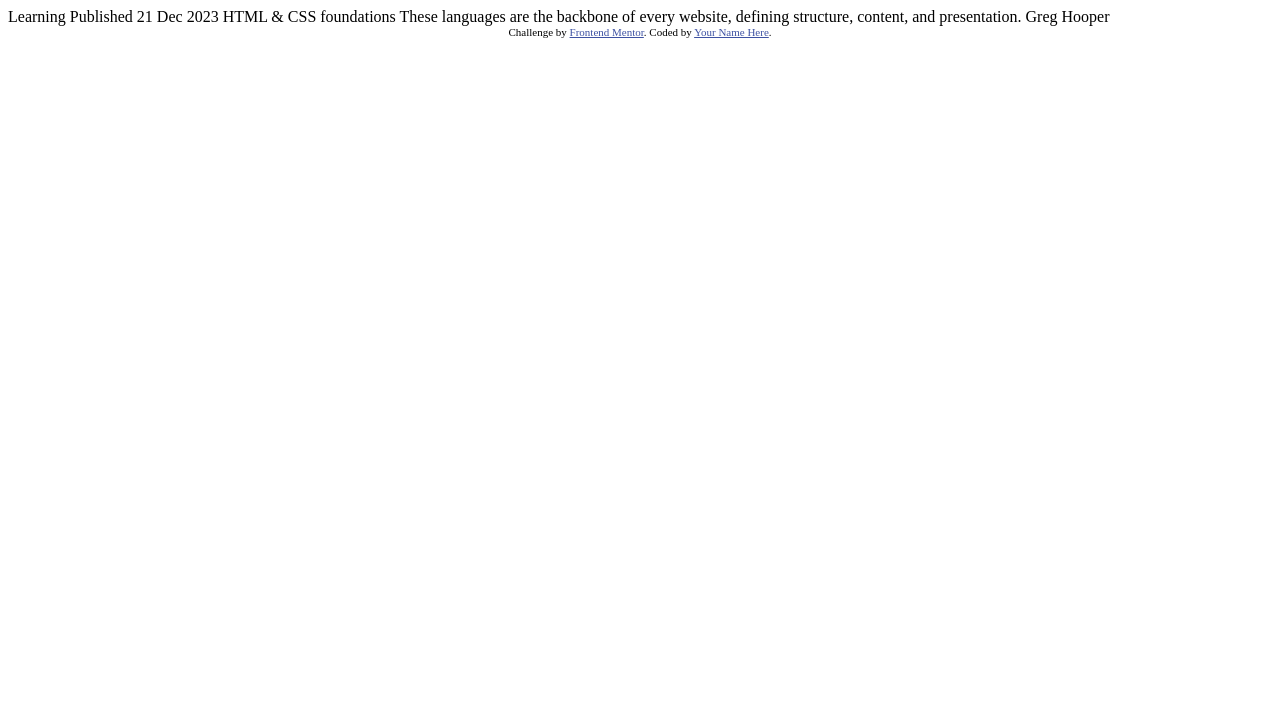
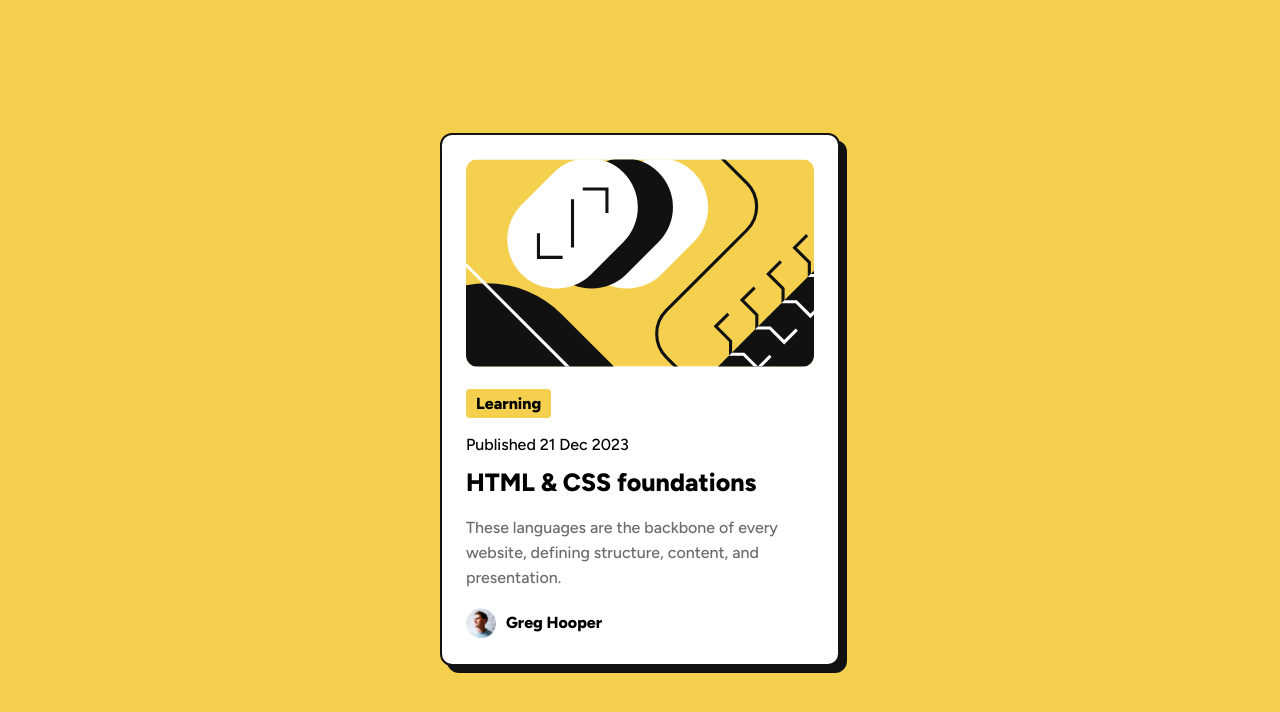
Before and after one commit to Franco-Cipo/blog-preview-card-franco, a plain HTML site: page blog-preview-card-main/index.html in a window 1280 px wide. Drawn offline with Linux system fonts and the light colour scheme.

Commit message:
Finished Challenge

```diff
--- a/blog-preview-card-main/index.html
+++ b/blog-preview-card-main/index.html
@@ -1,34 +1,36 @@
 <!DOCTYPE html>
 <html lang="en">
-<head>
-  <meta charset="UTF-8">
-  <meta name="viewport" content="width=device-width, initial-scale=1.0"> <!-- displays site properly based on user's device -->
+  <head>
+    <meta charset="UTF-8" />
+    <meta name="viewport" content="width=device-width, initial-scale=1.0" />
+    <!-- displays site properly based on user's device -->
 
-  <link rel="icon" type="image/png" sizes="32x32" href="./assets/images/favicon-32x32.png">
+    <link
+      rel="icon"
+      type="image/png"
+      sizes="32x32"
+      href="./assets/images/favicon-32x32.png"
+    />
 
-  <title>Frontend Mentor | Blog preview card</title>
+    <link rel="stylesheet" href="style.css" />
 
-  <!-- Feel free to remove these styles or customise in your own stylesheet 👍 -->
-  <style>
-    .attribution { font-size: 11px; text-align: center; }
-    .attribution a { color: hsl(228, 45%, 44%); }
-  </style>
-</head>
-<body>
+    <title>Frontend Mentor | Blog preview card</title>
+  </head>
+  <body>
+    <div class="container">
+    <img src="assets/images/illustration-article.svg" alt="illustration" class="illustration">
+    <button>Learning</button>
+    <p id="date">Published 21 Dec 2023</p>
+    <h1>HTML & CSS foundations </h1>
+    <p id="blog-entry">These languages are
+      the backbone of every website, defining structure, content, and
+      presentation.</p>
 
-  Learning
 
-  Published 21 Dec 2023
-
-  HTML & CSS foundations
-
-  These languages are the backbone of every website, defining structure, content, and presentation.
-
-  Greg Hooper
-
-  <div class="attribution">
-    Challenge by <a href="https://www.frontendmentor.io?ref=challenge" target="_blank">Frontend Mentor</a>.
-    Coded by <a href="#">Your Name Here</a>.
+    <div class="profile">
+    <img src="assets/images/image-avatar.webp" alt="avatar" class="p-p">
+    <p class="publisher">Greg Hooper</p>
   </div>
-</body>
+  </div>
+  </body>
 </html>
--- /dev/null
+++ b/blog-preview-card-main/style.css
@@ -0,0 +1,115 @@
+
+@import url('https://fonts.googleapis.com/css2?family=Figtree:wght@500;800&display=swap');
+
+
+*{
+    box-sizing: border-box;
+    margin: 0;
+    padding: 0;
+    font-family: var(--ff-Figtree);
+}
+
+
+:root{
+--Yellow: hsl(47, 88%, 63%);
+--White: hsl(0, 0%, 100%);
+--Gray-500: hsl(0, 0%, 42%);
+--Gray-950: hsl(0, 0%, 7%);
+
+--ff-Figtree: "Figtree", sans-serif;
+
+--font-weight-bold: 800;
+--fw-500: 500;
+
+--fs-p: 16px;
+
+}
+
+body {
+    background-color: var(--Yellow);
+    display: flex;
+    align-items: center;
+    justify-content: center;
+    height: calc(100vh - 1px);
+}
+
+.illustration {
+    width: 100%;
+    border-radius: 12px;
+}
+
+.container {
+    background-color: var(--White);
+    padding: 24px;
+    line-height: 34px;
+    border: 2px solid var(--Gray-950);
+    border-radius: 12px;
+    box-shadow: 7px 7px 0px var(--Gray-950);
+
+}
+
+@media (min-width: 400px) {
+    .container {
+        width: 400px;
+    }
+}
+
+button{
+    background-color: var(--Yellow);
+    border: none;
+    padding: 5px 10px 5px 10px ;
+    font-weight: 800;
+    border-radius: 4px;
+    font-size: 16px;
+    margin: 10px 0 10px 0;
+
+}
+
+#date{
+    font-weight: 500;
+    margin-bottom: 3px;
+}
+
+
+h1{
+    font-size: 25px;
+    margin-bottom: 16px;
+}
+
+h1:hover{
+    color: var(--Yellow);
+}
+
+
+
+p{
+    font-size: 16px;
+    p {
+        font-size: var(--fs-p);
+
+    }
+
+}
+
+#blog-entry {
+    line-height: 25px;
+    color: var(--Gray-500);
+    margin-bottom: 16px;
+}
+
+
+.publisher {
+
+    font-weight: var(--font-weight-bold) !important;
+}
+
+.profile{
+    display: flex;
+    align-items: center;
+    gap: 10px;
+}
+
+.p-p{
+    width: 30px;
+    height: 30px;
+}
```
Also changed, not shown: 2 other files.
